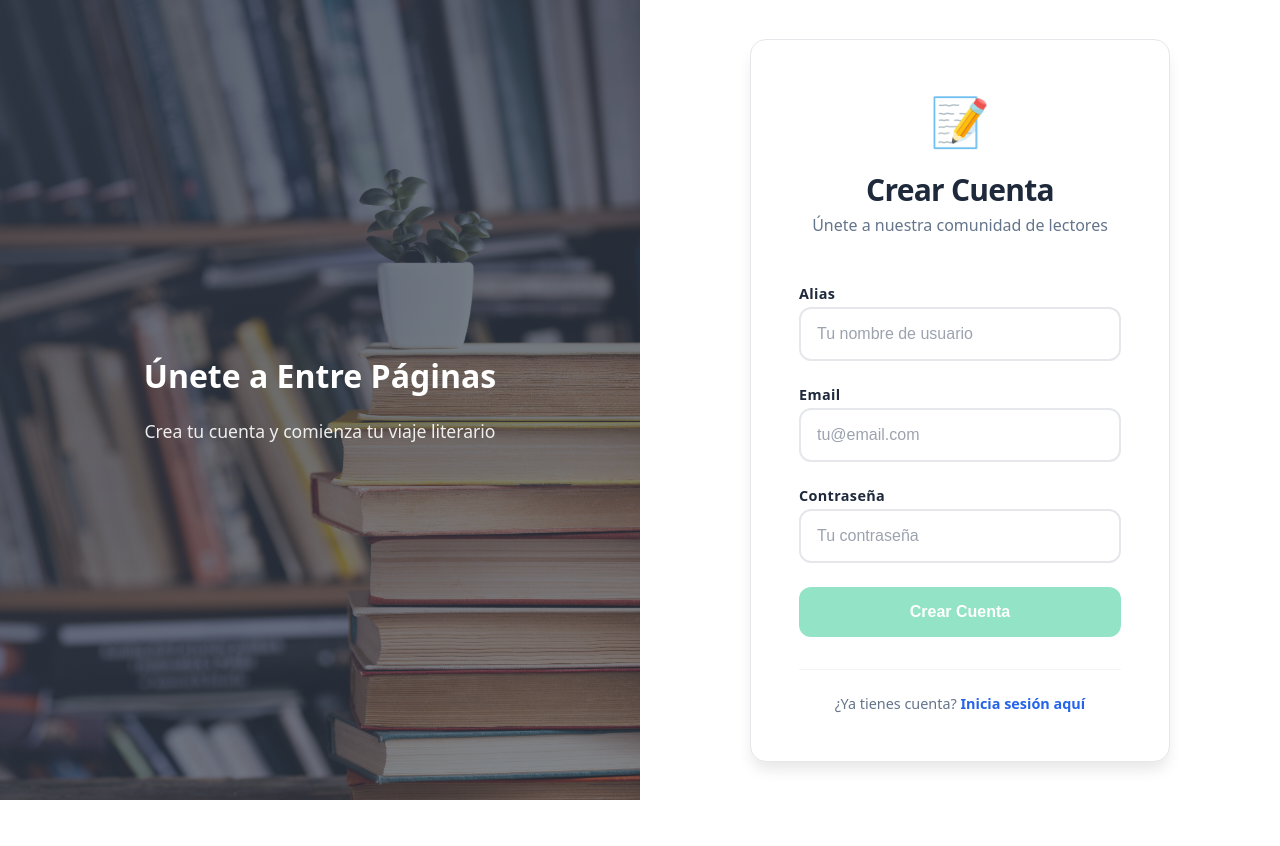
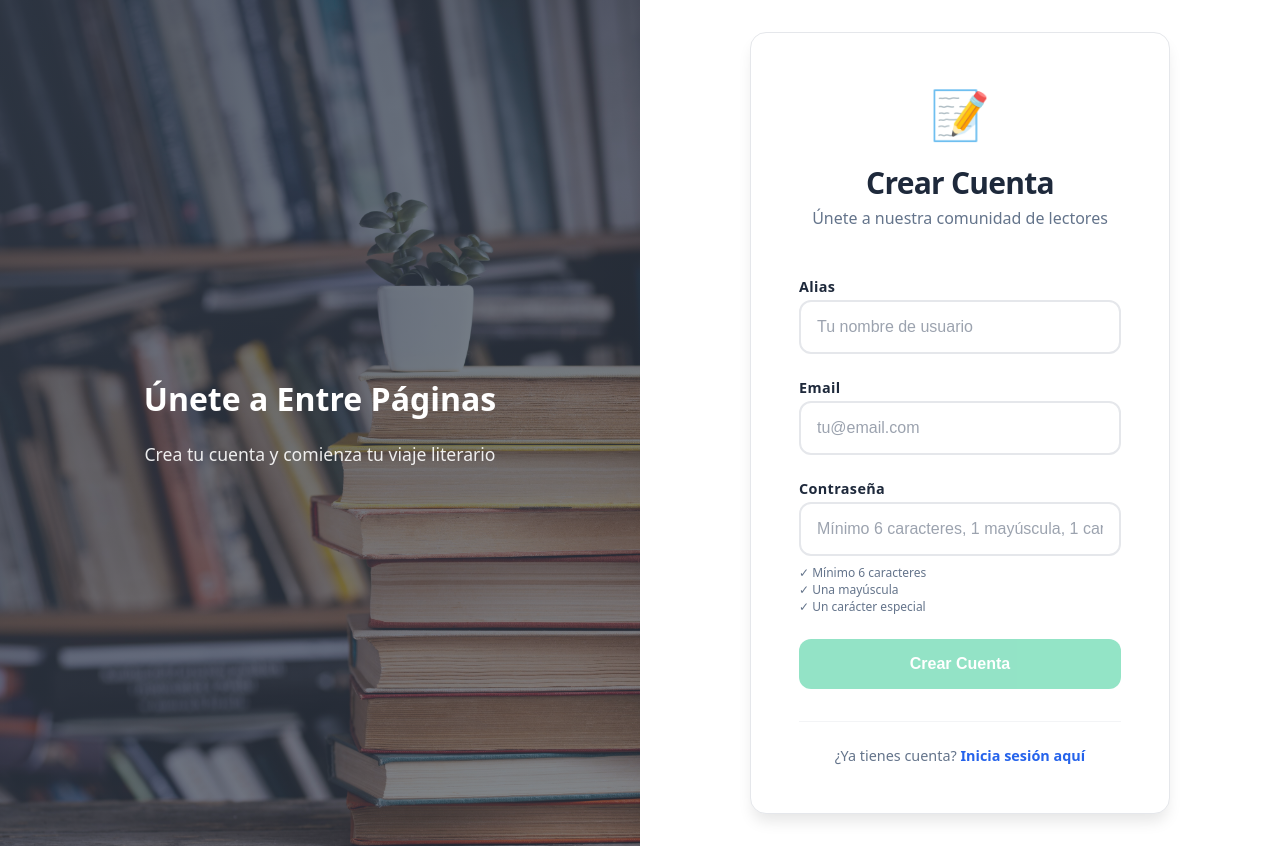
Before and after one commit to evertofd/book_reviews_app, a Nuxt app: page /register in a window 1280 px wide. Before the commit the page ends 800 px from the top, so only its background shows below. Built offline with nearby package versions, Linux system fonts and the light colour scheme; no server answers.

Commit message:
Update validation password

```diff
--- a/assets/scss/pages/_login.scss
+++ b/assets/scss/pages/_login.scss
@@ -51,7 +51,7 @@
     line-height: 1.2;
 
     @media (max-width: $desktop) {
-      font-size: 2rem;
+      font-size: $spacing-xl;
     }
   }
 
--- a/assets/scss/pages/_register.scss
+++ b/assets/scss/pages/_register.scss
@@ -42,7 +42,7 @@
 .register-subtitle {
   margin: 0;
   color: $text-muted;
-  font-size: 1rem;
+  font-size: $spacing-md;
   font-weight: 400;
 }
 
@@ -68,7 +68,7 @@
   padding: $spacing-md;
   border: 2px solid $gray-200;
   border-radius: $radius-lg;
-  font-size: 1rem;
+  font-size: $spacing-md;
   transition: all 0.3s ease;
   background: $bg-color;
 
@@ -96,7 +96,7 @@
   color: white;
   border: none;
   border-radius: $radius-lg;
-  font-size: 1rem;
+  font-size: $spacing-md;
   font-weight: 600;
   cursor: pointer;
   transition: all 0.3s ease;
@@ -158,7 +158,7 @@
 }
 
 .error-icon, .success-icon {
-  font-size: 1rem;
+  font-size: $spacing-md;
 }
 
 .register-footer {
@@ -185,6 +185,29 @@
   }
 }
 
+.field-error {
+  color: $error-color;
+  font-size: $radius-lg;
+  margin-top: $spacing-xs;
+}
+
+.password-requirements {
+  margin-top: $spacing-sm;
+
+  .requirement {
+    font-size: $radius-lg;
+    color: $text-muted;
+
+    &.valid {
+      color: $success-color;
+    }
+  }
+}
+
+.form-input.error {
+  border-color: #ef4444;
+}
+
 @keyframes spin {
   0% {
     transform: rotate(0deg);
--- a/components/books/SearchResults.vue
+++ b/components/books/SearchResults.vue
@@ -5,8 +5,8 @@
 
     <!-- Error -->
     <div v-else-if="booksStore.error" class="error-message">
-      <span class="error-icon">⚠️</span>
-      {{ booksStore.error }}
+      <span class="error-icon">⚠️{{ booksStore.error }}</span>
+
     </div>
 
     <!-- Sin resultados después de buscar -->
--- a/pages/login.vue
+++ b/pages/login.vue
@@ -38,8 +38,8 @@
           </button>
 
           <div v-if="error" class="error-message">
-            <span class="error-icon">⚠️</span>
-            {{ error }}
+            <span class="error-icon">⚠️{{ error }}</span>
+
           </div>
         </form>
 
--- a/pages/register.vue
+++ b/pages/register.vue
@@ -22,60 +22,50 @@
         <form @submit.prevent="handleRegister" class="register-form">
           <div class="form-group">
             <label for="alias" class="form-label">Alias</label>
-            <input
-              id="alias"
-              v-model="form.alias"
-              type="text"
-              class="form-input"
-              placeholder="Tu nombre de usuario"
-              required
-              :disabled="authStore.loading"
-            />
+            <input id="alias" v-model="form.alias" type="text" class="form-input" placeholder="Tu nombre de usuario"
+              required :disabled="authStore.loading" />
           </div>
 
           <div class="form-group">
             <label for="email" class="form-label">Email</label>
-            <input
-              id="email"
-              v-model="form.email"
-              type="email"
-              class="form-input"
-              placeholder="tu@email.com"
-              required
-              :disabled="authStore.loading"
-            />
+            <input id="email" v-model="form.email" type="email" class="form-input" placeholder="tu@email.com" required
+              :disabled="authStore.loading" />
           </div>
 
           <div class="form-group">
             <label for="password" class="form-label">Contraseña</label>
-            <input
-              id="password"
-              v-model="form.password"
-              type="password"
-              class="form-input"
-              placeholder="Tu contraseña"
-              required
-              :disabled="authStore.loading"
-            />
+            <input id="password" v-model="form.password" type="password" class="form-input"
+              placeholder="Mínimo 6 caracteres, 1 mayúscula, 1 carácter especial" required :disabled="authStore.loading"
+              :class="{ 'error': passwordError }" />
+
+            <!-- Indicadores visuales -->
+            <div class="password-requirements">
+              <div :class="{ 'valid': hasMinLength }" class="requirement">
+                ✓ Mínimo 6 caracteres
+              </div>
+              <div :class="{ 'valid': hasUppercase }" class="requirement">
+                ✓ Una mayúscula
+              </div>
+              <div :class="{ 'valid': hasSpecialChar }" class="requirement">
+                ✓ Un carácter especial
+              </div>
+            </div>
           </div>
 
-          <button
-            type="submit"
-            class="register-button"
-            :disabled="authStore.loading || !form.alias || !form.email || !form.password"
-          >
+          <button type="submit" class="register-button"
+            :disabled="authStore.loading || !form.alias || !form.email || !form.password">
             <span v-if="authStore.loading" class="button-loader"></span>
             {{ authStore.loading ? 'Creando cuenta...' : 'Crear Cuenta' }}
           </button>
 
           <div v-if="error" class="error-message">
-            <span class="error-icon">⚠️</span>
-            {{ error }}
+            <span class="error-icon">⚠️ {{ error }}</span>
+
           </div>
 
           <div v-if="success" class="success-message">
-            <span class="success-icon">✅</span>
-            {{ success }}
+            <span class="success-icon">✅ {{ success }}</span>
+
           </div>
         </form>
 
@@ -110,7 +100,14 @@ const form = reactive({
 
 const error = ref('')
 const success = ref('')
+const passwordError = ref('')
 
+const hasMinLength = computed(() => form.password.length >= 6)
+const hasUppercase = computed(() => /[A-Z]/.test(form.password))
+const hasSpecialChar = computed(() => /[!@#$%^&*(),.?":{}|<>]/.test(form.password))
+const isPasswordValid = computed(() =>
+  hasMinLength.value && hasUppercase.value && hasSpecialChar.value
+)
 /**
  * @Everto Farias
  * @description: Maneja registro de usuario, muestra mensaje de éxito y redirige a login tras delay
@@ -119,6 +116,12 @@ const success = ref('')
 const handleRegister = async () => {
   try {
     error.value = ''
+
+    if (!isPasswordValid.value) {
+      error.value = 'La contraseña no cumple con los requisitos'
+      return
+    }
+
     success.value = ''
     await authStore.register(form)
     success.value = 'Cuenta creada exitosamente. Redirigiendo al login...'
--- a/stores/books.ts
+++ b/stores/books.ts
@@ -129,20 +129,20 @@ export const useBooksStore = defineStore('books', {
         if (response.success) {
           this.searchResults = response.books
           this.total = response.total
+          this.error = null
+        } else {
+          this.searchResults = []
+          this.error = null
+        }
           /**
            * @description: Verifica si la query no existe en historial para evitar duplicados
            */
-          if (!this.searchHistory.includes(query)) {
-            this.searchHistory.unshift(query)
-            if (this.searchHistory.length > 5) {
-              this.searchHistory = this.searchHistory.slice(0, 5)
-            }
+        if (!this.searchHistory.includes(query)) {
+          this.searchHistory.unshift(query)
+          if (this.searchHistory.length > 5) {
+            this.searchHistory = this.searchHistory.slice(0, 5)
           }
-        } else {
-          this.error = 'No se pudieron obtener resultados'
-          this.searchResults = []
         }
-
       } catch (error: any) {
         this.error = error.data?.error || 'Error al buscar libros'
         this.searchResults = []
```
